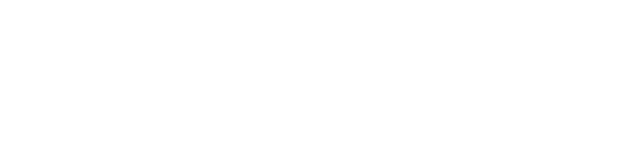
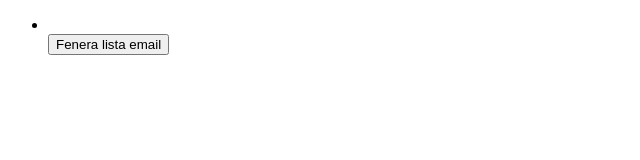
Before and after one commit to DavideIsaia/vue-email-list, a plain HTML site: page index.html in a window 1280 px wide. Shown: the whole page, without its empty margins (0-640 px from the left). Drawn offline with nearby package versions, Linux system fonts and the light colour scheme.

Commit message:
aggiunta visualizzazione di una email su html

```diff
--- a/index.html
+++ b/index.html
@@ -18,6 +18,10 @@
 </head>
 <body>
     <div id="root">
+        <ul>
+            <li>{{ randomMail }}</li>
+            <button @click="generateMail">Fenera lista email</button>
+        </ul>
 
     </div>
     <!-- scripts -->
--- a/js/script.js
+++ b/js/script.js
@@ -9,10 +9,17 @@ const app = new Vue (
     {
         el : '#root',
         data: {
-
+            randomMail: ''
         },
 
         methods: {
+            generateMail() {
+                axios
+                    .get("https://flynn.boolean.careers/exercises/api/random/mail")
+                    .then((resp) => {
+                        this.randomMail = resp.data.response;
+                    });
+            }
 
         }
     }
```
